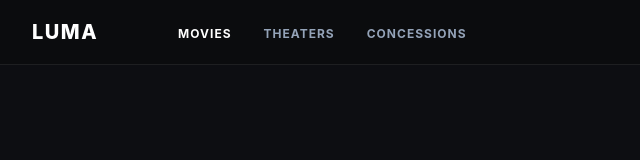
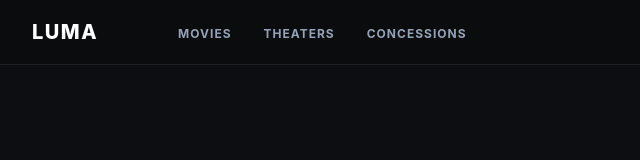
Before and after one commit to Mo2men-Be3der74/Cinema-Ticket-Booking, a plain HTML site: page index.html in a window 1280 px wide. Shown: the full height of the page, 0-640 px from the left. Drawn offline with Linux system fonts and the light colour scheme.

Commit message:
"killing a bug"

```diff
--- a/index.html
+++ b/index.html
@@ -180,7 +180,7 @@ body {
 
     <!-- 2. Main Navigation Links (Middle / Spaced) -->
     <ul class="nav-menu">
-      <li><a href="#" class="nav-link active">MOVIES</a></li>
+      <li><a href="#" class="nav-link">MOVIES</a></li>
       <li><a href="#" class="nav-link">THEATERS</a></li>
       <li><a href="#" class="nav-link">CONCESSIONS</a></li>
     </ul>
```
